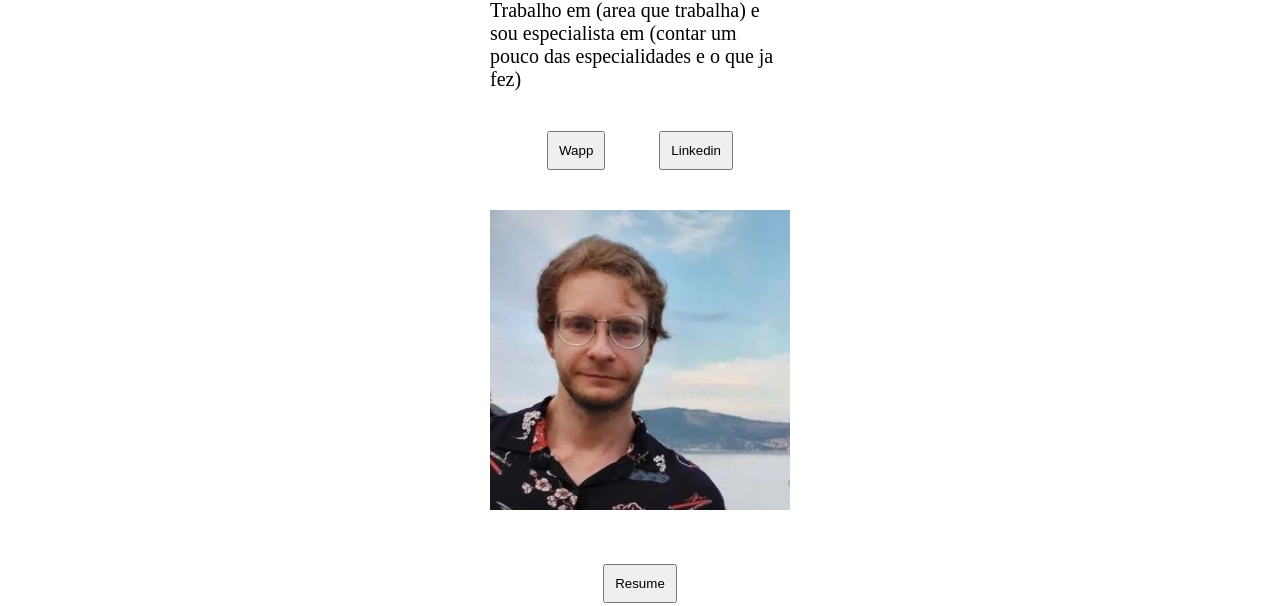
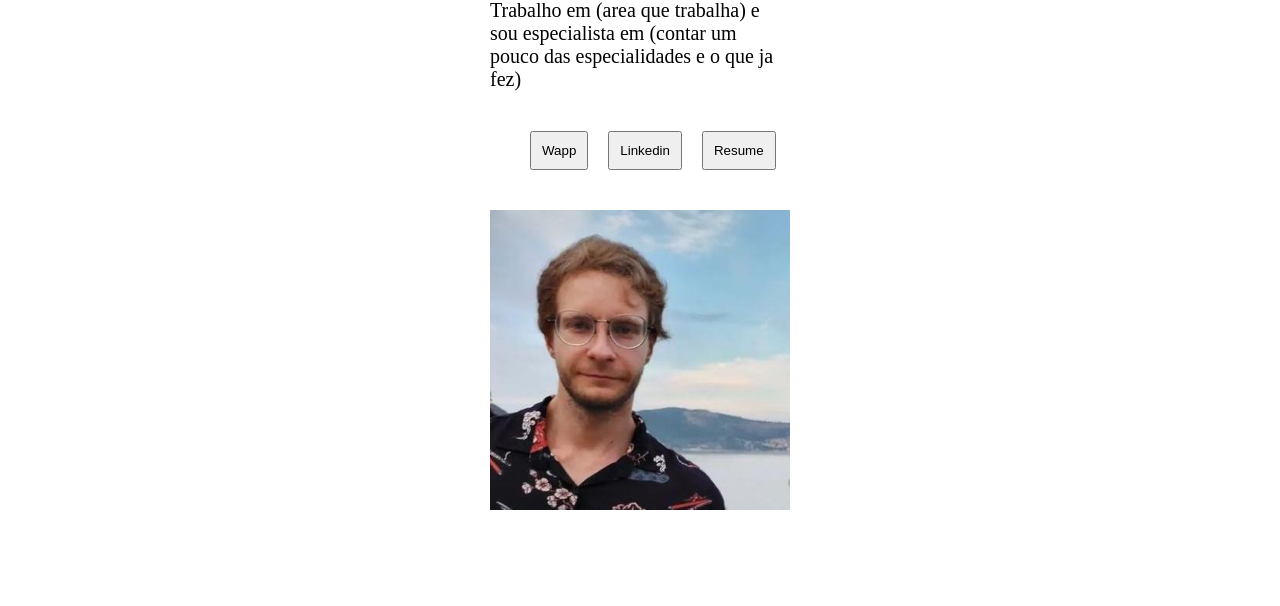
Before and after one commit to paulovarrone/maritrouche, a plain HTML site: page index.html in a window 1280 px wide. Shown: the part 194-800 px from the top of the page. Drawn offline with Linux system fonts and the light colour scheme.

Commit message:
ajusts resume button

```diff
--- a/index.html
+++ b/index.html
@@ -30,13 +30,14 @@
                     <div id="socialMidia">
                         <button id="wpp">Wapp</button>
                         <button id="linkedin">Linkedin</button>
+                        <button id="resume">Resume</button>
                     </div>
                 </div>
 
                 <div id="lowerBody">
                     <div id="mariPhoto">
                         <img src="./imgs/100317569.jpg" alt="Foto Mari">
-                        <button id="resume">Resume</button>
+
                     </div>
                 </div>
         </div>
--- a/style.css
+++ b/style.css
@@ -94,7 +94,7 @@ html {
   }
   #resume {
     padding: 10px;
-    margin: 30px;
+
   }
 
   #mariPhoto, img {
```
